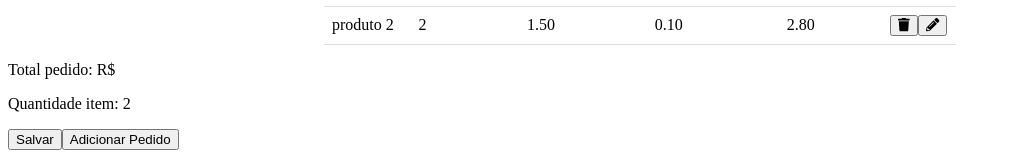
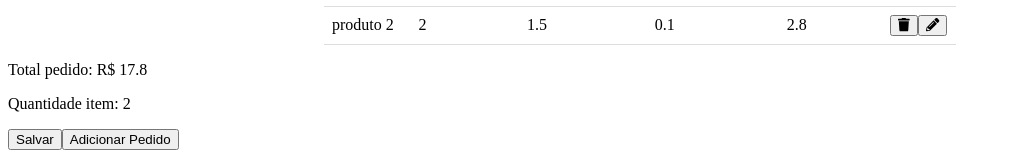
Before and after one commit to sblockwel/comecandocomponentes-app, a Vue app: page / in a window 1280 px wide. Shown: the part 544-696 px from the top of the page, without its empty margins (0-1011 px from the left). Built offline with nearby package versions, Linux system fonts and the light colour scheme.

Commit message:
Calculo total pedido OK

```diff
--- a/src/components/TabelaPedido.vue
+++ b/src/components/TabelaPedido.vue
@@ -45,8 +45,8 @@ export default {
   data() {
     return {
         itens: [
-            { produto: "teste 1", quantidade: "5", valorUnidade: "3.50", valorDesconto: "0.50", valorTotal: "15.0" },
-            { produto: "produto 2", quantidade: "2", valorUnidade: "1.50", valorDesconto: "0.10", valorTotal: "2.80" }
+            { produto: "teste 1", quantidade: 5, valorUnidade: 3.50, valorDesconto: 0.50, valorTotal: 15.0 },
+            { produto: "produto 2", quantidade: 2, valorUnidade: 1.50, valorDesconto: 0.10, valorTotal: 2.80 }
         ],
         item: {
             produto: "",
@@ -124,13 +124,15 @@ export default {
         return item
     },
     calcularTotal() {
-      let valor = 0;
+      //let valor = 0;
       //let array = this.itens.valorTotal;
       //const reducer = (a, b) => previousValue + currentValue;
 
-      valor = this.itens.reduce((a, b) => a.valorTotal + b.valorTotal ).valorTotal
+      /*valor = this.itens.reduce((a, b) => a.valorTotal + b.valorTotal ).valorTotal
 
-      return valor
+      return valor*/
+
+      return this.itens.reduce((a, b) => ({ valorTotal: a.valorTotal + b.valorTotal })).valorTotal
     }
   }
 };
```
